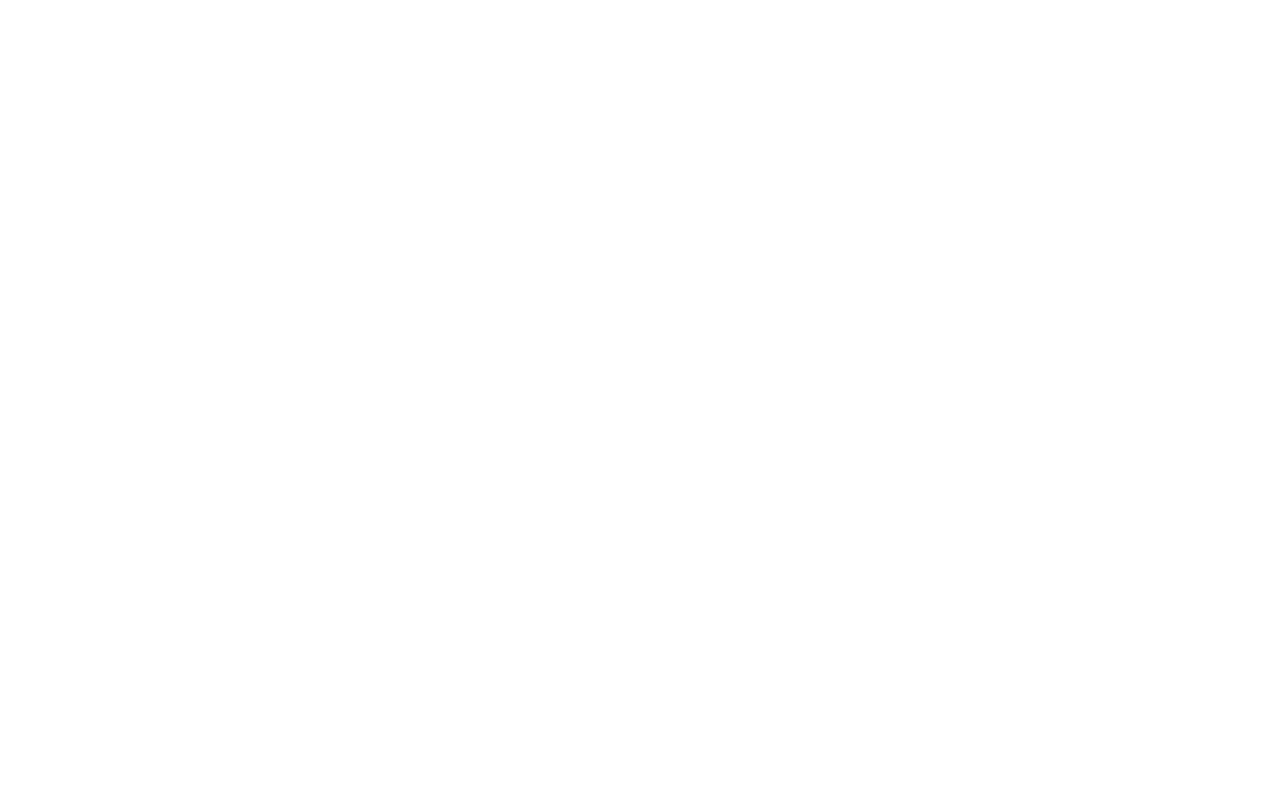
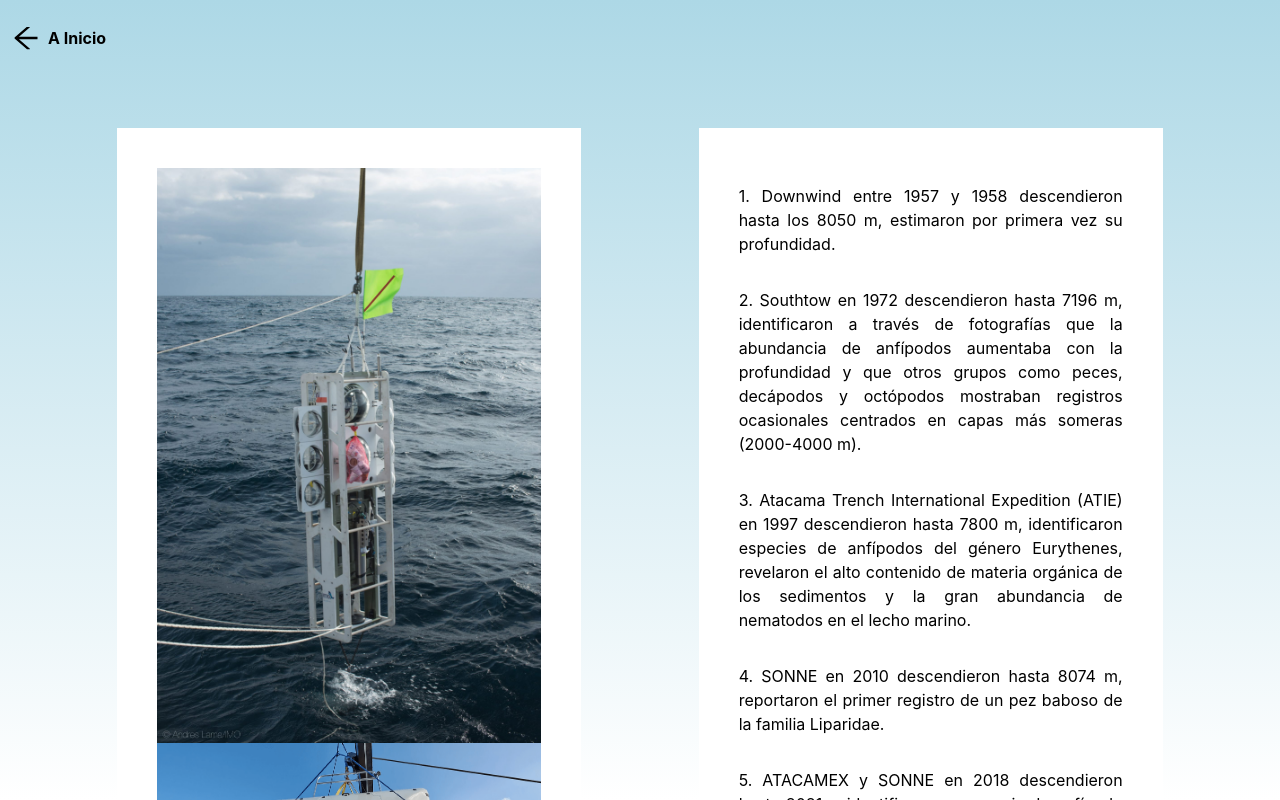
Before and after one commit to marcelostockle/sat03, a React (Vite) app: page /historias in a window 1280 px wide. Shown: the top 800 px of the page. Built offline with nearby package versions, Linux system fonts and the light colour scheme.

Commit message:
Historias + style adjustments

```diff
--- a/package.json
+++ b/package.json
@@ -12,7 +12,8 @@
     "react": "^18.2.0",
     "react-dom": "^18.2.0",
     "react-router-dom": "^6.4.3",
-    "react-icons": "^4.6.0"
+    "react-icons": "^4.6.0",
+    "styled-components": "^5.3.6"
   },
   "devDependencies": {
     "@types/react": "^18.0.24",
--- a/src/MiddleModal.css
+++ b/src/MiddleModal.css
@@ -3,7 +3,7 @@
   left: 50%;
   top: 50%;
   transform: translate(-50%, -50%);
-  width: 40vw;
+  width: 50vw;
   height: 70vh;
 }
 .modal-container {
--- a/src/MiddleModal.jsx
+++ b/src/MiddleModal.jsx
@@ -9,6 +9,7 @@
     <div className='parent-container' style={{display: modal.active ? 'flex' : 'none'}}>
       <AiFillCloseSquare className='close-btn' size={'2em'} onClick={() => closeModal()}/>
       <div className='modal-container'>
+        <h3 style={{textAlign: 'center'}}>{modal.title}</h3>
         <img src={modal.pic}/>
         <p style={{textAlign: 'justify'}}>{modal.text}</p>
       </div>
--- a/src/NestedList.jsx
+++ b/src/NestedList.jsx
@@ -8,7 +8,7 @@
   const linkWrapper = (content, link) => {
     return link ? <a href={link}>{content}</a> : content
   }
-  const {setModal, openModal} = useModalContext()
+  const {setModal} = useModalContext()
   return (<ul className='sidebar-list'
     style={{
       display: visibleStyle(props.display),
@@ -24,7 +24,11 @@
             if (!content.link) {
               setVisible(visible.map((v, set_i) => set_i === i ? !v : v))
               if (content.modal) {
-                setModal({pic: content.modal.pic, text: content.modal.text, active: true})
+                setModal({
+                  pic: content.modal.pic,
+                  text: content.modal.text,
+                  title: content.title,
+                  active: true})
               }
             }
           }}
--- a/src/StoriesPage.jsx
+++ b/src/StoriesPage.jsx
@@ -1,8 +1,58 @@
 import React from 'react'
+import { Link } from 'react-router-dom'
+import { AiOutlineArrowLeft } from 'react-icons/ai'
+import styled from 'styled-components'
 
 const StoriesPage = () => {
-  return <>
-  </>
+  const Container = styled.div`
+    display: grid;
+    justify-content: space-evenly;
+    grid-template-columns: auto auto;
+    width: inherit;
+    height: 100vh;
+    background-image: linear-gradient(lightblue, white);
+  `
+  const BackBtn = styled(Link)`
+    position: absolute;
+    top: 10px;
+    left: 10px;
+    display: flex;
+    flex-direction: row;
+    align-items: center;
+    color: darkblue;
+  `
+  const Label = styled.p`
+    margin-left: 6px;
+    font-weight: bold;
+  `
+  const Gallery = styled.div`
+    display: flex;
+    flex-direction: column;
+    width: 30vw;
+    background-color: white;
+    margin-top: 8rem;
+    padding-block: 40px;
+    padding-inline: 40px;
+    text-align: justify;
+  `
+  return <Container>
+    <BackBtn to='/'>
+      <AiOutlineArrowLeft size={'2em'}/>
+      <Label>A Inicio</Label>
+    </BackBtn>
+    <Gallery>
+      <img src='/Atacamex.jpeg'/>
+      <img src='/Nota_IMO.png'/>
+    </Gallery>
+    <Gallery>
+      <p>1. Downwind entre 1957 y 1958 descendieron hasta los 8050 m, estimaron por primera vez su profundidad.</p>
+      <p>2. Southtow en 1972 descendieron hasta 7196 m, identificaron a través de fotografías que la abundancia de anfípodos aumentaba con la profundidad y que otros grupos como peces, decápodos y octópodos mostraban registros ocasionales centrados en capas más someras (2000-4000 m).</p>
+      <p>3. Atacama Trench International Expedition (ATIE) en 1997 descendieron hasta 7800 m, identificaron especies de anfípodos del género Eurythenes, revelaron el alto contenido de materia orgánica de los sedimentos y la gran abundancia de nematodos en el lecho marino.</p>
+      <p>4. SONNE en 2010 descendieron hasta 8074 m, reportaron el primer registro de un pez baboso de la familia Liparidae.</p>
+      <p>5. ATACAMEX y SONNE en 2018 descendieron hasta 8081m, identifican una especie de anfípodo endémica denominada Eurythenes atacamensis</p>
+      <p>6. Hadal en 2022 descendieron hasta 8081 m, primera inmersión tripulada.</p>
+    </Gallery>
+  </Container>
 }
 
 export default StoriesPage
```
Also changed, not shown: src/ModalContext.jsx (+1 -0 lines), public/Atacamex.jpeg (added), public/Nota_IMO.png (added).
